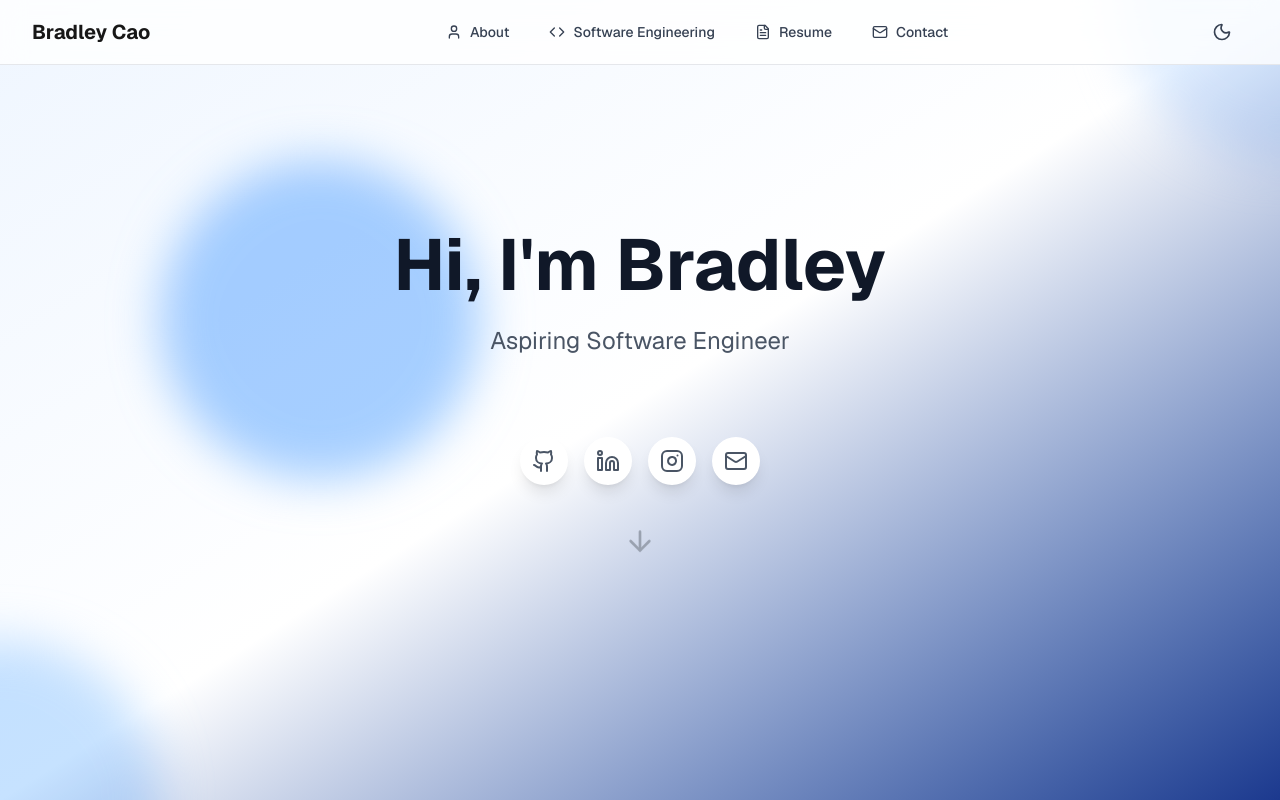
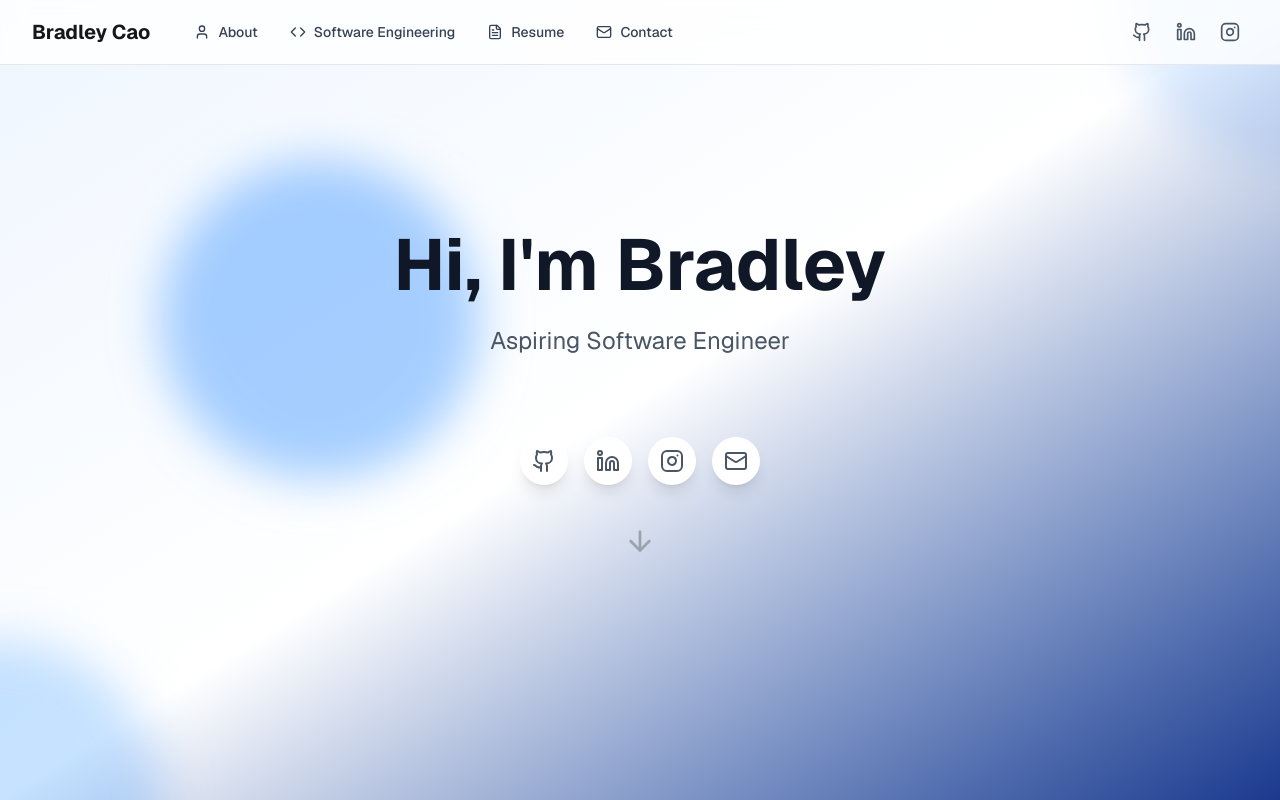
Before and after one commit to bradley-cao/portfolio, a Next.js app: page / in a window 1280 px wide. Shown: the top 800 px of the page. Built offline with nearby package versions, Linux system fonts and the light colour scheme.

Commit message:
navbar updates

```diff
--- a/src/app/components/Navigation.js
+++ b/src/app/components/Navigation.js
@@ -1,15 +1,13 @@
 "use client";
 
 import { useState, useEffect } from "react";
-import { useTheme } from "next-themes";
-import { Sun, Moon, Menu, X, Code, Camera, User, Mail, FileText } from "lucide-react";
+import { Menu, X, Code, Camera, User, Mail, FileText, Github, Linkedin, Instagram } from "lucide-react";
 import { motion, AnimatePresence } from "framer-motion";
 import { scrollToSection } from "../utils/scroll";
 
 export default function Navigation() {
   const [mounted, setMounted] = useState(false);
   const [isOpen, setIsOpen] = useState(false);
-  const { theme, setTheme } = useTheme();
 
   useEffect(() => {
     setMounted(true);
@@ -22,6 +20,12 @@ export default function Navigation() {
     { href: "contact", label: "Contact", icon: Mail },
   ];
 
+  const socials = [
+    { href: "https://github.com/bradley-cao", icon: Github, label: "GitHub" },
+    { href: "https://www.linkedin.com/in/bradleycao/", icon: Linkedin, label: "LinkedIn" },
+    { href: "https://www.instagram.com/bradley_cao/#", icon: Instagram, label: "Instagram" },
+  ];
+
   const handleNavClick = (sectionId) => {
     scrollToSection(sectionId);
     setIsOpen(false);
@@ -32,22 +36,21 @@ export default function Navigation() {
   return (
     <nav className="fixed top-0 left-0 right-0 z-50 bg-white/80 dark:bg-black/80 backdrop-blur-md border-b border-gray-200 dark:border-gray-800">
       <div className="max-w-7xl mx-auto px-4 sm:px-6 lg:px-8">
-        <div className="flex justify-between items-center h-16">
-          {/* Logo */}
+        <div className="flex items-center justify-between h-16">
+          <div className="flex items-center space-x-8">
             <motion.div
               initial={{ opacity: 0, x: -20 }}
               animate={{ opacity: 1, x: 0 }}
               className="flex-shrink-0"
             >
+
               <h1 className="text-xl font-bold">Bradley Cao</h1>
             </motion.div>
-
-          {/* Desktop Navigation */}
-          <div className="hidden md:block">
-            <div className="ml-10 flex items-baseline space-x-4">
+            <div className="hidden md:flex items-center space-x-2">
               {navItems.map((item, index) => {
                 const Icon = item.icon;
-                return (                  <motion.button
+                return (
+                  <motion.button
                     key={item.href}
                     initial={{ opacity: 0, y: -10 }}
                     animate={{ opacity: 1, y: 0 }}
@@ -63,17 +66,22 @@ export default function Navigation() {
             </div>
           </div>
 
-          {/* Theme Toggle & Mobile Menu Button */}
-          <div className="flex items-center space-x-2">
-            <button
-              onClick={() => setTheme(theme === "dark" ? "light" : "dark")}
-              className="p-2 rounded-md text-gray-700 dark:text-gray-300 hover:bg-gray-100 dark:hover:bg-gray-800 transition-colors"
+          <div className="hidden md:flex items-center space-x-2">
+            {socials.map(({ href, icon: Icon, label }) => (
+              <a
+                key={label}
+                href={href}
+                target="_blank"
+                rel="noopener noreferrer"
+                aria-label={label}
+                className="p-2 rounded-full text-gray-600 dark:text-gray-300 hover:text-blue-600 dark:hover:text-blue-400 hover:bg-gray-100 dark:hover:bg-gray-800 transition-colors"
               >
-              {theme === "dark" ? <Sun className="w-5 h-5" /> : <Moon className="w-5 h-5" />}
-            </button>
+                <Icon className="w-5 h-5" />
+              </a>
+            ))}
+          </div>
 
-            {/* Mobile menu button */}
-            <div className="md:hidden">
+          <div className="flex md:hidden">
             <button
               onClick={() => setIsOpen(!isOpen)}
               className="p-2 rounded-md text-gray-700 dark:text-gray-300 hover:bg-gray-100 dark:hover:bg-gray-800 transition-colors"
@@ -83,9 +91,7 @@ export default function Navigation() {
           </div>
         </div>
       </div>
-      </div>
 
-      {/* Mobile Navigation */}
       <AnimatePresence>
         {isOpen && (
           <motion.div
@@ -97,7 +103,8 @@ export default function Navigation() {
             <div className="px-2 pt-2 pb-3 space-y-1 sm:px-3">
               {navItems.map((item) => {
                 const Icon = item.icon;
-                return (                  <button
+                return (
+                  <button
                     key={item.href}
                     onClick={() => handleNavClick(item.href)}
                     className="flex items-center w-full text-left px-3 py-2 rounded-md text-base font-medium text-gray-700 dark:text-gray-300 hover:text-blue-600 dark:hover:text-blue-400 hover:bg-gray-100 dark:hover:bg-gray-800 transition-colors"
@@ -107,6 +114,20 @@ export default function Navigation() {
                   </button>
                 );
               })}
+              <div className="flex items-center space-x-2 mt-2">
+                {socials.map(({ href, icon: Icon, label }) => (
+                  <a
+                    key={label}
+                    href={href}
+                    target="_blank"
+                    rel="noopener noreferrer"
+                    aria-label={label}
+                    className="p-2 rounded-full text-gray-600 dark:text-gray-300 hover:text-blue-600 dark:hover:text-blue-400 hover:bg-gray-100 dark:hover:bg-gray-800 transition-colors"
+                  >
+                    <Icon className="w-5 h-5" />
+                  </a>
+                ))}
+              </div>
             </div>
           </motion.div>
         )}
```
Lines whose indentation alone changed are shown as unchanged.
